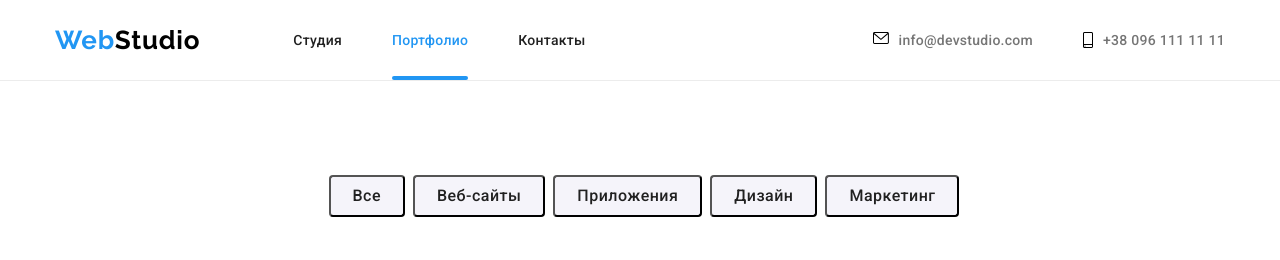
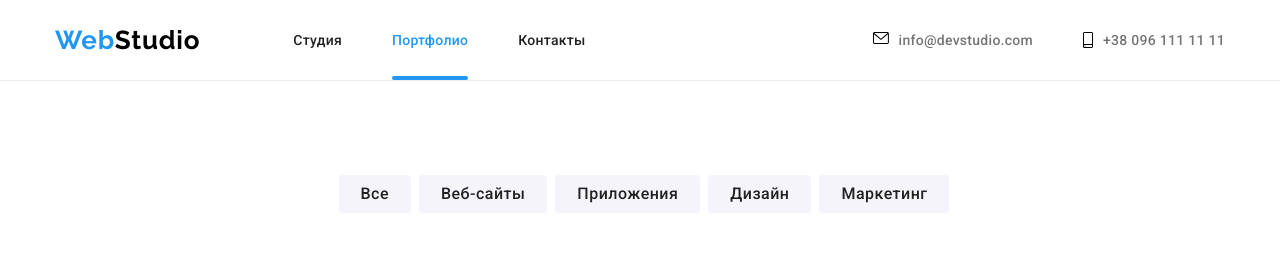
Before and after one commit to portofranko1234/goit-markup-hw-05, a plain HTML site: page portfolio.html in a window 1280 px wide. Shown: the top 260 px of the page. Drawn offline with nearby package versions, Linux system fonts and the light colour scheme.

Commit message:
filter buttons border cleared

```diff
--- a/css/style.css
+++ b/css/style.css
@@ -692,16 +692,19 @@ img {
   color: var(--mostly-used-color);
   margin-left: 8px;
   background: #f5f4fa;
+  border: none;
   border-radius: 4px;
   cursor: pointer;
-  transition: color 250ms cubic-bezier(0.4, 0, 0.2, 1),
-    background-color 250ms cubic-bezier(0.4, 0, 0.2, 1);
+  transition: all 250ms cubic-bezier(0.4, 0, 0.2, 1);
 }
 
 .filter-button:hover,
 .filter-button:focus {
   color: #ffffff;
   background-color: var(--accent-color);
+  box-shadow: 0px 3px 1px rgba(0, 0, 0, 0.1), 0px 1px 2px rgba(0, 0, 0, 0.08),
+    0px 2px 2px rgba(0, 0, 0, 0.12);
+  border-radius: 4px;
 }
 
 .filter-menu .container {
```
